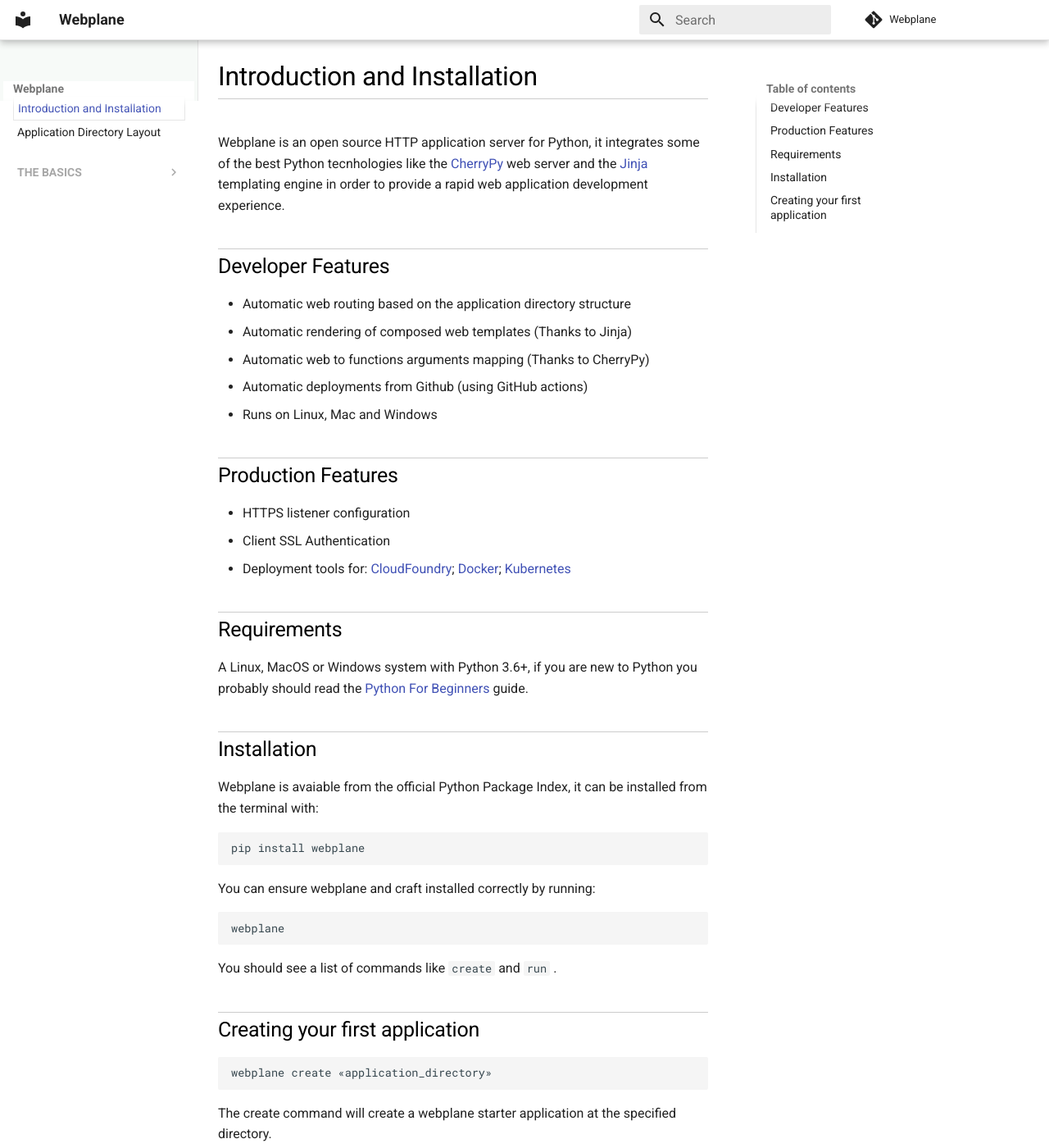
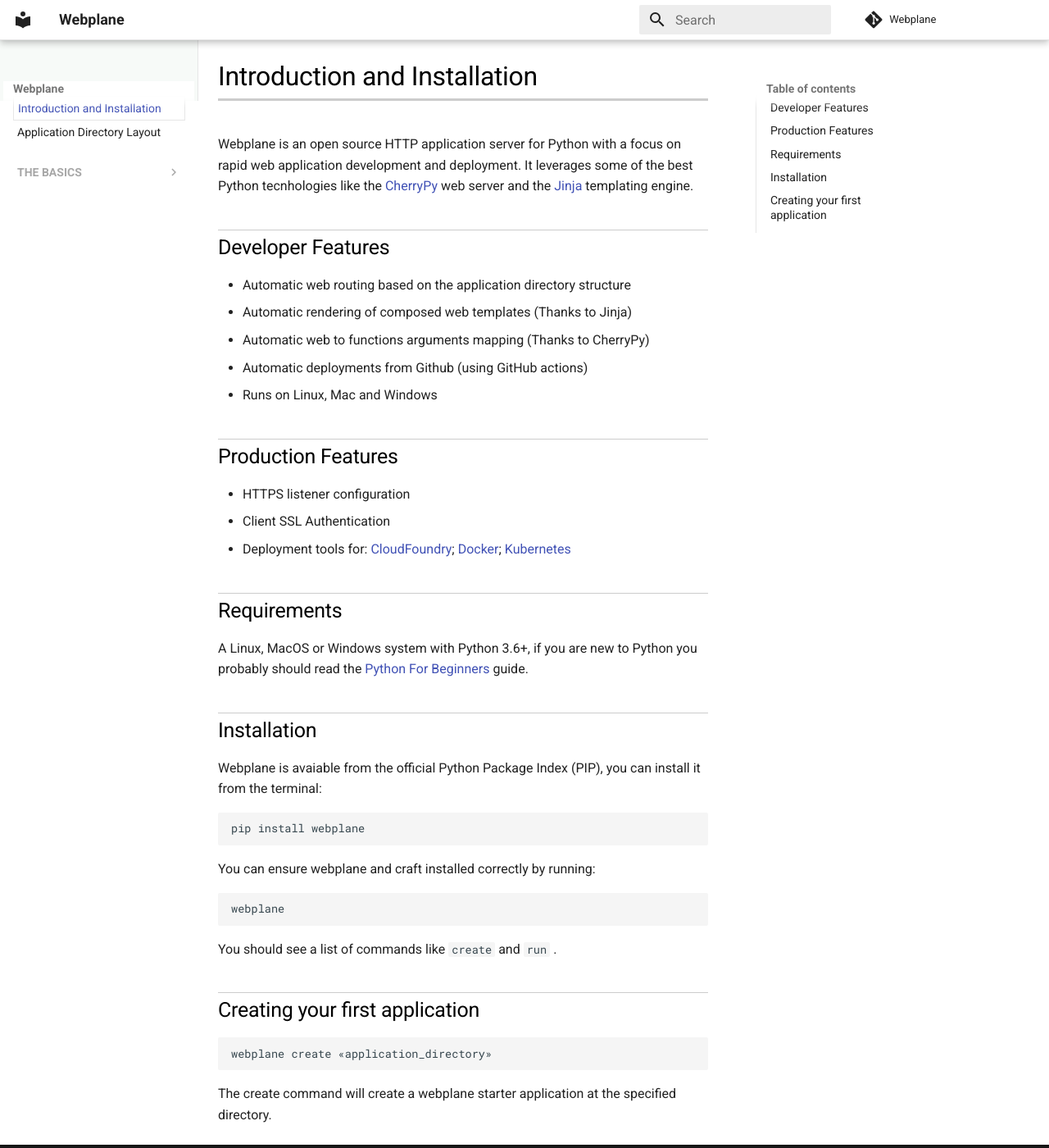
Before and after one commit to webplane/webplane, an MkDocs documentation site: the page built from docs/index.md, in a window 1280 px wide and 1400 px high. Shown: the whole window at 82% size. Built offline with MkDocs 1.6.1 and Material for MkDocs 9.7.7, drawn with Linux system fonts in a browser that asks for light colours; comment, search, counter and statistics services are not loaded.

````diff
--- a/docs/css/extra.css
+++ b/docs/css/extra.css
@@ -48,7 +48,7 @@
     font-weight: 500;
     line-height: 1.5;
     color: black;
-    border-bottom:1px solid #CCC;
+    border-bottom:3px solid #CCC;
     padding-bottom:3px;
 }
 
--- a/docs/index.md
+++ b/docs/index.md
@@ -1,6 +1,6 @@
 # Introduction and Installation
 
-Webplane is an open source HTTP application server for Python, it integrates some of the best Python tecnhologies like the [CherryPy] web server and the [Jinja] templating engine in order to provide a rapid web application development experience.
+Webplane is an open source HTTP application server for Python with a focus on rapid web application development and deployment. It leverages some of the best Python tecnhologies like the [CherryPy] web server and the [Jinja] templating engine.
 
 
 [CherryPy]: https://cherrypy.org/
@@ -31,7 +31,7 @@ A Linux, MacOS or Windows system with Python 3.6+, if you are new to Python you
 
 ## Installation
 
-Webplane is avaiable from the official Python Package Index, it can be installed from the terminal with:
+Webplane is avaiable from the official Python Package Index (PIP), you can install it from the terminal:
 ```sh
 pip install webplane
 ```
````
Also changed, not shown: docs/application-directory.md (+0 -1 lines), docs/the-basics/static-files.md (added, +15 -0 lines), 1 other file.
